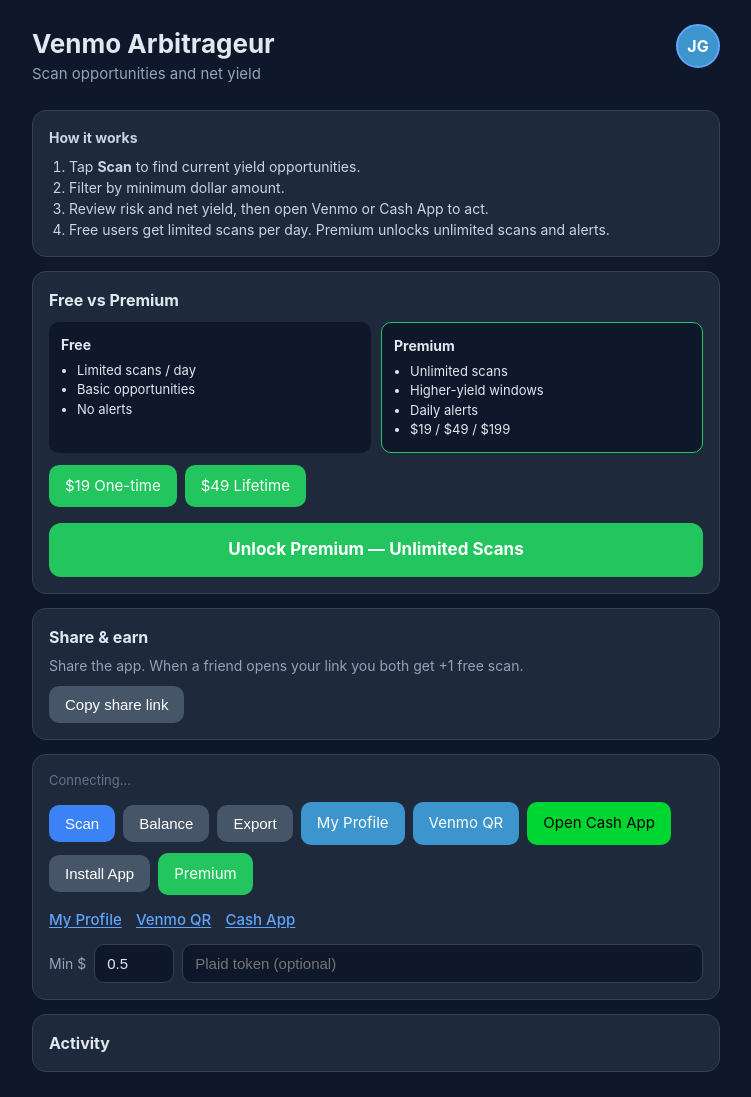
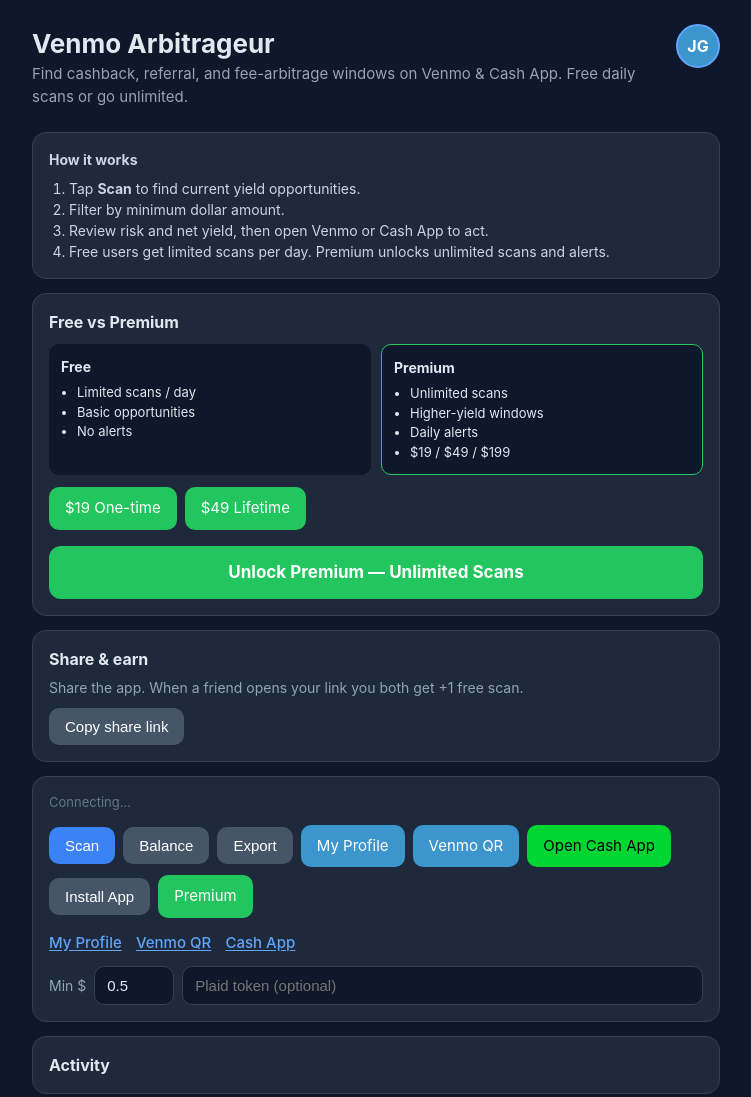
Before and after one commit to jeremygarbitt535-oss/code-public, a website: page public/index.html in a window 1280 px wide. Shown: the whole page, without its empty margins (264-1015 px from the left). Drawn offline with Linux system fonts and the light colour scheme; no server answers.

Commit message:
Strengthen main page value proposition

```diff
--- a/public/index.html
+++ b/public/index.html
@@ -73,7 +73,7 @@
     <div class="header-row">
       <div>
         <h1>Venmo Arbitrageur <span id="premiumBadge" class="premium-badge" style="display:none;">Premium</span></h1>
-        <p class="sub">Scan opportunities and net yield</p>
+        <p class="sub">Find cashback, referral, and fee-arbitrage windows on Venmo & Cash App. Free daily scans or go unlimited.</p>
       </div>
       <a class="avatar" href="https://venmo.com/u/Jeremy-Garbitt-1" target="_blank" rel="noopener noreferrer" title="My Venmo Profile">JG</a>
     </div>
```
